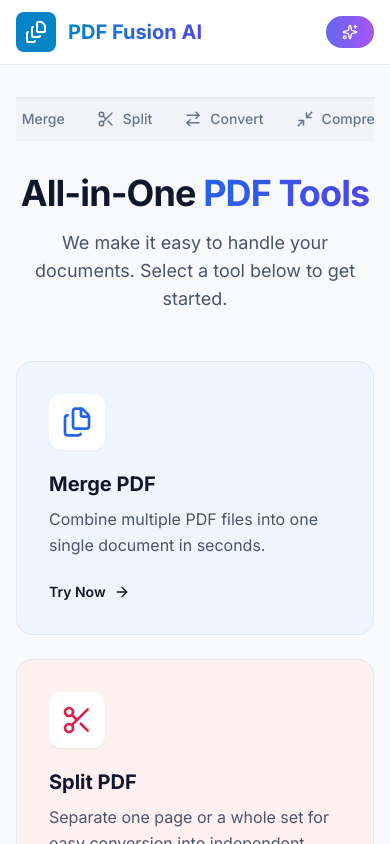
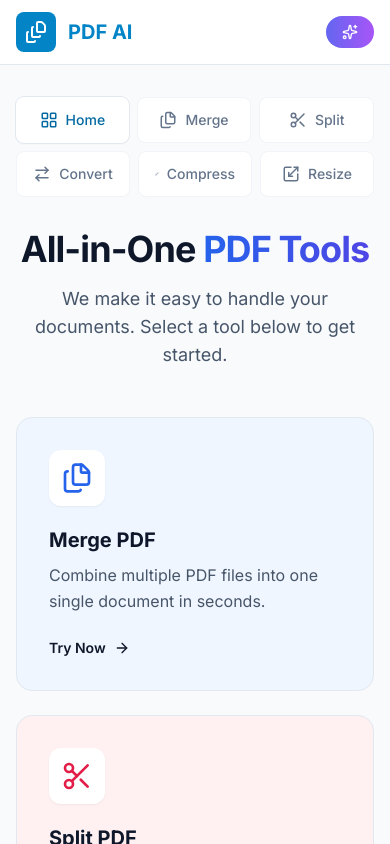
Before and after one commit to pintubhai440/pdf_tool, a React (Vite) app: page / in a window 390 px wide. Shown: the top 844 px of the page. Built offline with nearby package versions, Linux system fonts and the light colour scheme.

Commit message:
Update App.tsx

```diff
--- a/App.tsx
+++ b/App.tsx
@@ -89,23 +89,46 @@
     }
   };
 
+  // Helper function for clickable nav buttons to keep code clean
+  const NavButton = ({ targetMode, icon: Icon, label }: { targetMode: AppMode, icon: any, label: string }) => (
+    <button
+      onClick={() => setMode(targetMode)}
+      className={clsx(
+        "flex-1 sm:flex-none px-4 sm:px-6 py-3 sm:py-2 rounded-lg text-sm font-medium transition-all flex items-center justify-center gap-2 min-w-[100px]",
+        mode === targetMode
+           ? "bg-white text-primary-700 shadow-sm ring-1 ring-slate-200 sm:ring-0"
+           : "bg-white sm:bg-transparent text-slate-500 hover:text-slate-700 hover:bg-slate-50 sm:hover:bg-slate-200/50 border sm:border-0 border-slate-100"
+      )}
+    >
+       <Icon size={18} />
+       {label}
+    </button>
+  );
+
   return (
     <div className="min-h-screen flex flex-col font-sans text-slate-800">
 
       {/* Header */}
       <header className="bg-white border-b border-slate-200 sticky top-0 z-30">
         <div className="max-w-5xl mx-auto px-4 sm:px-6 lg:px-8 h-16 flex items-center justify-between">
+          {/* Logo ko clickable banaya hai - Acts as Home Button */}
           <div
+            className="flex items-center gap-3 cursor-pointer hover:opacity-80 transition-opacity"
             onClick={() => setMode('home')}
-            className="flex items-center gap-3 cursor-pointer hover:opacity-80 transition-opacity"
+            title="Go to Home"
           >
             <div className="bg-primary-600 p-2 rounded-lg text-white">
               <FileStack size={24} />
             </div>
-            <h1 className="text-xl font-bold bg-clip-text text-transparent bg-gradient-to-r from-primary-600 to-indigo-600">
+            <h1 className="text-xl font-bold bg-clip-text text-transparent bg-gradient-to-r from-primary-600 to-indigo-600 hidden xs:block">
               PDF Fusion AI
             </h1>
+            {/* Mobile Title (Short) */}
+            <h1 className="text-xl font-bold text-primary-600 xs:hidden">
+              PDF AI
+            </h1>
           </div>
+
           <button
             onClick={() => setIsAiOpen(true)}
             className="flex items-center gap-2 px-4 py-2 bg-gradient-to-r from-indigo-500 to-purple-500 text-white rounded-full hover:shadow-lg hover:shadow-indigo-200 transition-all text-sm font-medium"
@@ -120,82 +143,27 @@
 
         {/* Navigation Tabs - Hide on About, Contact, Policy pages */}
         {!['about', 'contact', 'policy'].includes(mode) && (
-          <div className="flex justify-center mb-8 overflow-x-auto">
-            <div className="bg-slate-100 p-1 rounded-xl inline-flex shadow-inner whitespace-nowrap">
+          <div className="flex justify-center mb-8">
+            <div className="w-full sm:w-auto flex flex-wrap sm:flex-nowrap gap-2 sm:gap-0 sm:bg-slate-100 sm:p-1 sm:rounded-xl sm:shadow-inner">
               {/* Home Button */}
               <button
                 onClick={() => setMode('home')}
                 className={clsx(
-                  "px-4 sm:px-6 py-2 rounded-lg text-sm font-medium transition-all flex items-center gap-2",
+                  "flex-1 sm:flex-none px-4 sm:px-6 py-3 sm:py-2 rounded-lg text-sm font-medium transition-all flex items-center justify-center gap-2 min-w-[100px]",
                   mode === 'home'
-                    ? "bg-white text-primary-700 shadow-sm"
-                    : "text-slate-500 hover:text-slate-700 hover:bg-slate-200/50"
+                    ? "bg-white text-primary-700 shadow-sm ring-1 ring-slate-200 sm:ring-0"
+                    : "bg-white sm:bg-transparent text-slate-500 hover:text-slate-700 hover:bg-slate-50 sm:hover:bg-slate-200/50 border sm:border-0 border-slate-100"
                 )}
               >
                 <LayoutGrid size={18} />
                 Home
               </button>
 
-              <button
-                onClick={() => setMode('merge')}
-                className={clsx(
-                  "px-4 sm:px-6 py-2 rounded-lg text-sm font-medium transition-all flex items-center gap-2",
-                  mode === 'merge'
-                    ? "bg-white text-primary-700 shadow-sm"
-                    : "text-slate-500 hover:text-slate-700 hover:bg-slate-200/50"
-                )}
-              >
-                <Files size={18} />
-                Merge
-              </button>
-              <button
-                onClick={() => setMode('split')}
-                className={clsx(
-                  "px-4 sm:px-6 py-2 rounded-lg text-sm font-medium transition-all flex items-center gap-2",
-                  mode === 'split'
-                    ? "bg-white text-primary-700 shadow-sm"
-                    : "text-slate-500 hover:text-slate-700 hover:bg-slate-200/50"
-                )}
-              >
-                <Scissors size={18} />
-                Split
-              </button>
-              <button
-                onClick={() => setMode('convert')}
-                className={clsx(
-                  "px-4 sm:px-6 py-2 rounded-lg text-sm font-medium transition-all flex items-center gap-2",
-                  mode === 'convert'
-                    ? "bg-white text-primary-700 shadow-sm"
-                    : "text-slate-500 hover:text-slate-700 hover:bg-slate-200/50"
-                )}
-              >
-                <ArrowRightLeft size={18} />
-                Convert
-              </button>
-              <button
-                onClick={() => setMode('compress')}
-                className={clsx(
-                  "px-4 sm:px-6 py-2 rounded-lg text-sm font-medium transition-all flex items-center gap-2",
-                  mode === 'compress'
-                    ? "bg-white text-primary-700 shadow-sm"
-                    : "text-slate-500 hover:text-slate-700 hover:bg-slate-200/50"
-                )}
-              >
-                <Minimize2 size={18} />
-                Compress
-              </button>
-              <button
-                onClick={() => setMode('resize')}
-                className={clsx(
-                  "px-4 sm:px-6 py-2 rounded-lg text-sm font-medium transition-all flex items-center gap-2",
-                  mode === 'resize'
-                    ? "bg-white text-primary-700 shadow-sm"
-                    : "text-slate-500 hover:text-slate-700 hover:bg-slate-200/50"
-                )}
-              >
-                <Scaling size={18} />
-                Resize
-              </button>
+              <NavButton targetMode="merge" icon={Files} label="Merge" />
+              <NavButton targetMode="split" icon={Scissors} label="Split" />
+              <NavButton targetMode="convert" icon={ArrowRightLeft} label="Convert" />
+              <NavButton targetMode="compress" icon={Minimize2} label="Compress" />
+              <NavButton targetMode="resize" icon={Scaling} label="Resize" />
             </div>
           </div>
         )}
```
